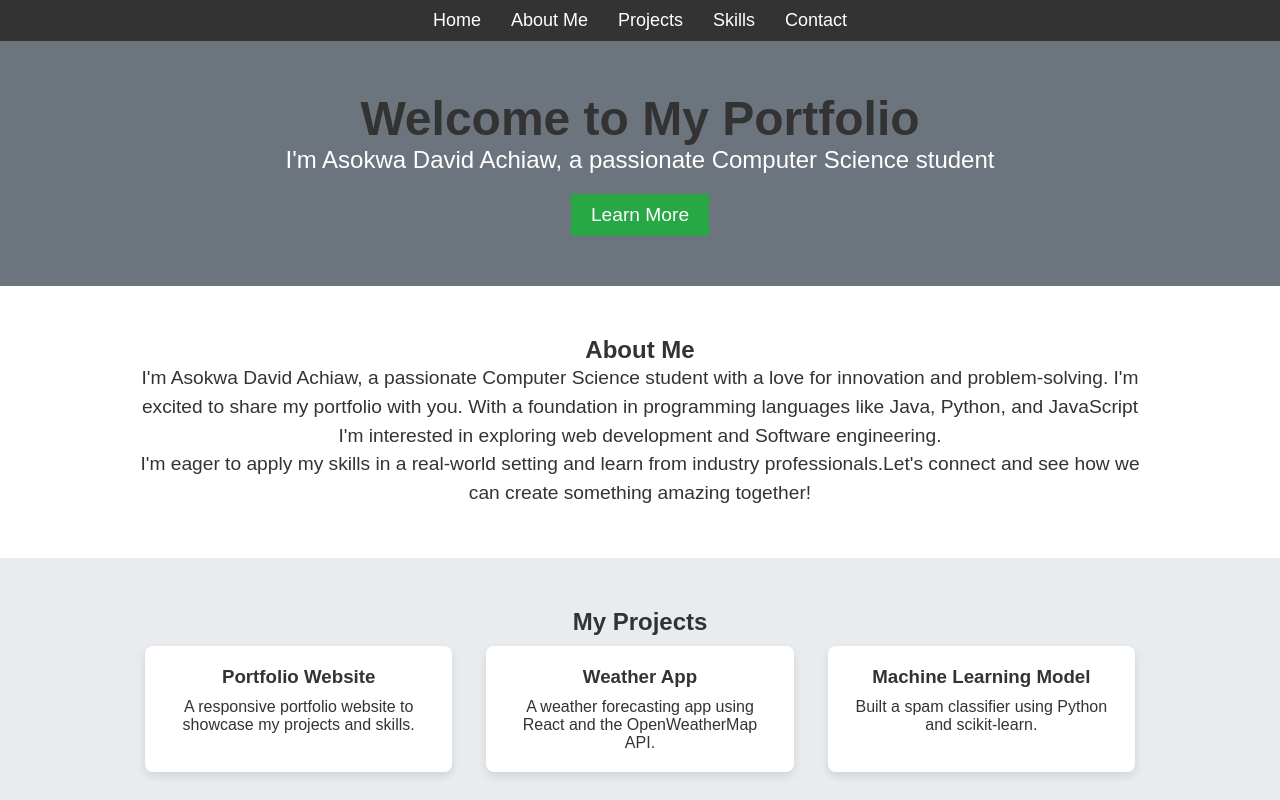
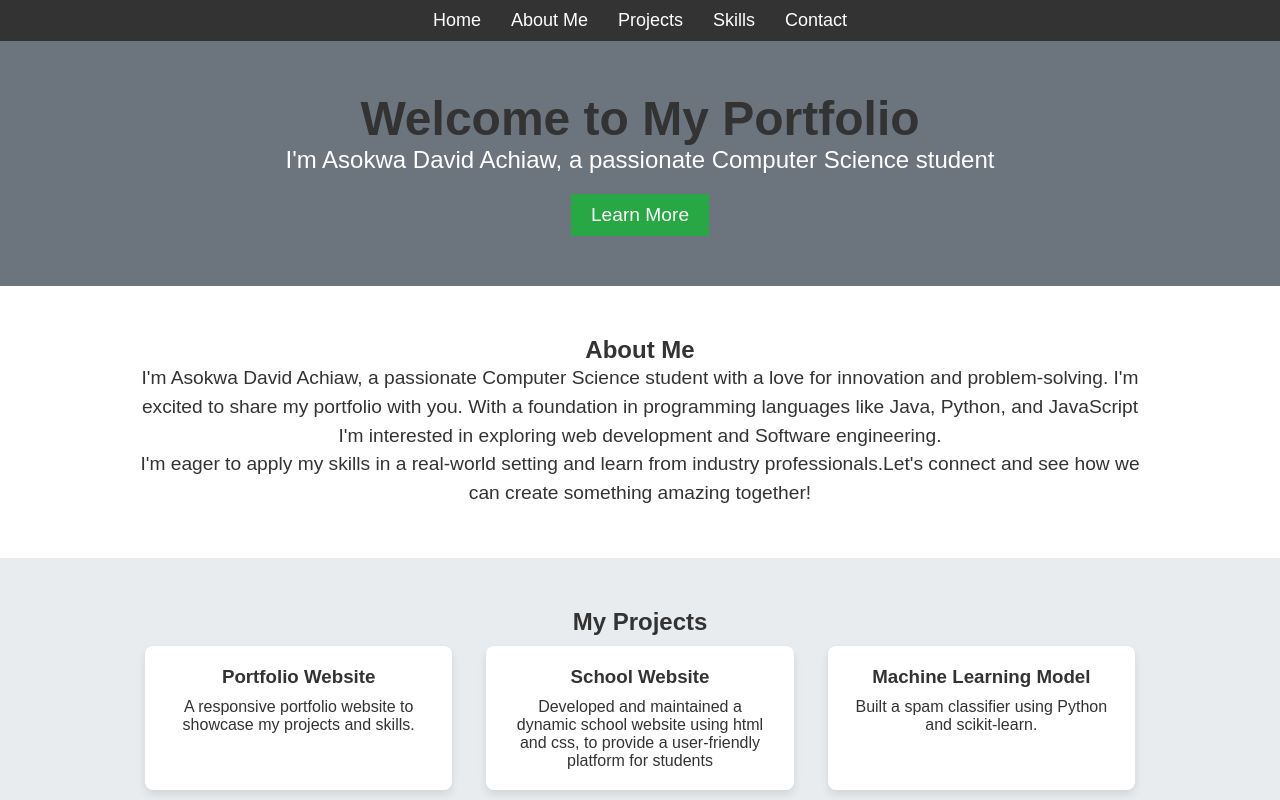
Before and after one commit to dask90/portfolio-website, a plain HTML site: page index.html in a window 1280 px wide. Shown: the top 800 px of the page. Drawn offline with Linux system fonts and the light colour scheme.

Commit message:
Update index.html

```diff
--- a/index.html
+++ b/index.html
@@ -47,8 +47,8 @@
                     <p>A responsive portfolio website to showcase my projects and skills.</p>
                 </div>
                 <div class="project-card">
-                    <h3>Weather App</h3>
-                    <p>A weather forecasting app using React and the OpenWeatherMap API.</p>
+                    <h3>School Website</h3>
+                    <p>Developed and maintained a dynamic school website using html and css, to provide a user-friendly platform for students</p>
                 </div>
                 <div class="project-card">
                     <h3>Machine Learning Model</h3>
```
